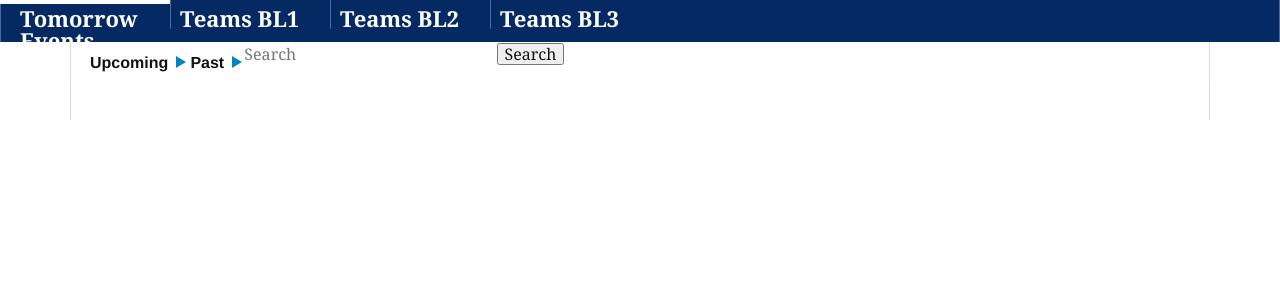
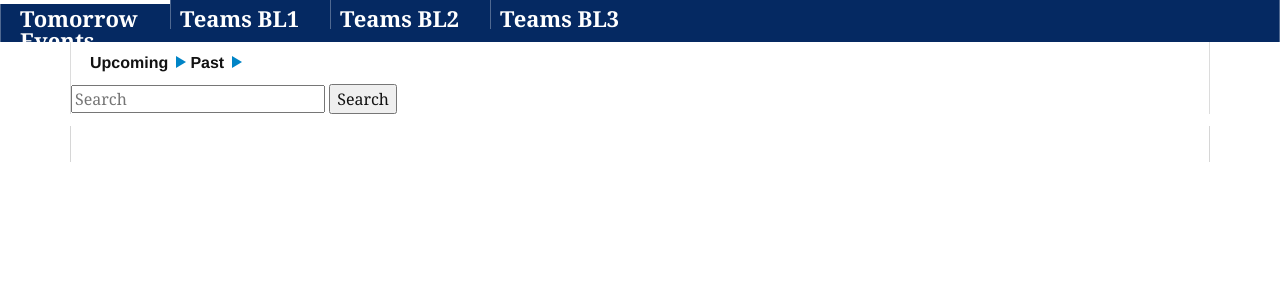
Before and after one commit to hristo-grudev/bundesliga_app, a Django app: page /all-teams/1/ in a window 1280 px wide. Shown: the top 302 px of the page. Run offline with Django 3.2, Linux system fonts and the light colour scheme; data that the repository does not hold is empty; some web fonts are replaced.

Commit message:
fix search field

```diff
--- a/bundesliga_project/bundesliga_app/views.py
+++ b/bundesliga_project/bundesliga_app/views.py
@@ -70,9 +70,7 @@ class AllTeamsView(TemplateView):
         context = super().get_context_data(**kwargs)
         teams = get_all_teams(kwargs['slug'])
         context['teams'] = teams
-        searched_item_string = self.request.GET.get('team')
-        if not searched_item_string:
-            searched_item_string = 'Show all'
+        searched_item_string = self.request.GET.get('team') or 'Show all'
         context['searched_item_string'] = searched_item_string.lower()
 
         return context
--- a/templates/teams_stats.html
+++ b/templates/teams_stats.html
@@ -19,10 +19,7 @@
                 </li>
 
                 <li class="subnav__item">
-                    <form role="form" method="GET">
-                        <input class="gsc-input-box" type="text" name="team" placeholder="Search" aria-label="Search">
-                        <button class="button--show-more" type="submit">Search</button>
-                    </form>
+
                 </li>
 
             </ul>
@@ -30,8 +27,14 @@
 
         </div>
     </div>
+    <div class="js-expand-subnav subnav subnav--article">
+        <div class="gs-container">
+            <form role="form" method="GET">
+                <input class="l-side-margins" type="text" name="team" placeholder="Search" aria-label="Search">
+                <button class="button--show-more" type="submit">Search</button>
+            </form>
 
-
+        </div>
     </div>
     <div class="l-side-margins">
         <article id="article" class="content content--footballfixtures" itemprop="mainContentOfPage" role="main">
```
